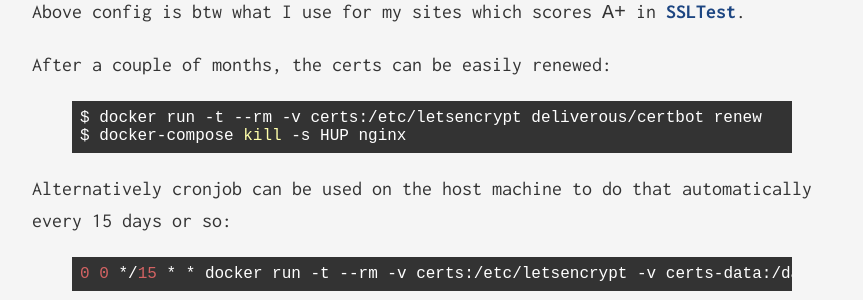
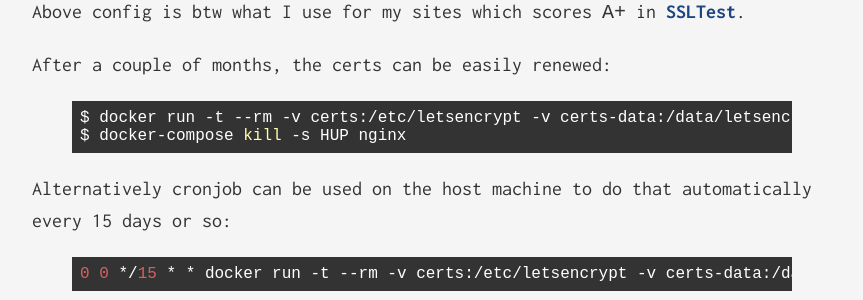
Before and after one commit to miki725/miki725.github.io, a Jekyll site: the page built from _posts/2017-01-29-docker+nginx+letsencrypt.md, in a window 1280 px wide and 900 px high, scrolled down 4156 px. Shown: the part 151-451 px from the top of the window, without its empty margins (208-1071 px from the left). Built offline with Jekyll 4.4.1, drawn with Linux system fonts in a browser that asks for light colours.

Commit message:
fixed renew cert commands

```diff
--- a/_posts/2017-01-29-docker+nginx+letsencrypt.md
+++ b/_posts/2017-01-29-docker+nginx+letsencrypt.md
@@ -184,7 +184,7 @@ Above config is btw what I use for my sites which scores `A+` in [SSLTest].
 After a couple of months, the certs can be easily renewed:
 
 {% highlight bash %}
-$ docker run -t --rm -v certs:/etc/letsencrypt deliverous/certbot renew
+$ docker run -t --rm -v certs:/etc/letsencrypt -v certs-data:/data/letsencrypt deliverous/certbot renew --webroot --webroot-path=/data/letsencrypt
 $ docker-compose kill -s HUP nginx
 {% endhighlight %}
 
```
